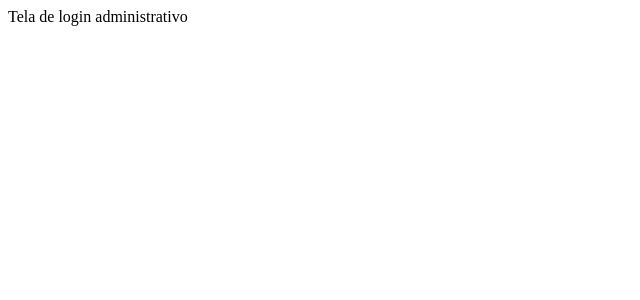
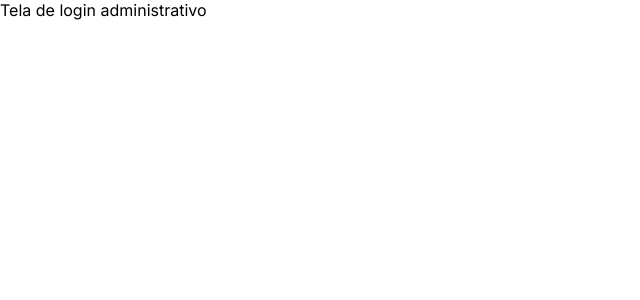
Before and after one commit to jorgelucasalima/pontonow, a React (Create React App) app: page / in a window 1280 px wide. Shown: the top 300 px of the page, without its empty margins (0-640 px from the left). Built offline with nearby package versions, Linux system fonts and the light colour scheme.

Commit message:
integrado com font Inter - google fonts

```diff
--- a/package.json
+++ b/package.json
@@ -9,6 +9,7 @@
     "react": "^18.1.0",
     "react-dom": "^18.1.0",
     "react-scripts": "5.0.1",
+    "styled-components": "^5.3.5",
     "web-vitals": "^2.1.0"
   },
   "scripts": {
--- a/public/index.html
+++ b/public/index.html
@@ -1,43 +1,21 @@
 <!DOCTYPE html>
 <html lang="en">
   <head>
+    <link rel="preconnect" href="https://fonts.googleapis.com" />
+    <link rel="preconnect" href="https://fonts.gstatic.com" crossorigin />
     <meta charset="utf-8" />
-    <link rel="icon" href="%PUBLIC_URL%/favicon.ico" />
     <meta name="viewport" content="width=device-width, initial-scale=1" />
-    <meta name="theme-color" content="#000000" />
     <meta
       name="description"
       content="Web site created using create-react-app"
     />
-    <link rel="apple-touch-icon" href="%PUBLIC_URL%/logo192.png" />
-    <!--
-      manifest.json provides metadata used when your web app is installed on a
-      user's mobile device or desktop. See https://developers.google.com/web/fundamentals/web-app-manifest/
-    -->
-    <link rel="manifest" href="%PUBLIC_URL%/manifest.json" />
-    <!--
-      Notice the use of %PUBLIC_URL% in the tags above.
-      It will be replaced with the URL of the `public` folder during the build.
-      Only files inside the `public` folder can be referenced from the HTML.
 
-      Unlike "/favicon.ico" or "favicon.ico", "%PUBLIC_URL%/favicon.ico" will
-      work correctly both with client-side routing and a non-root public URL.
-      Learn how to configure a non-root public URL by running `npm run build`.
-    -->
-    <title>React App</title>
+    <link href="https://fonts.googleapis.com/css2?family=Inter:wght@100;400;700&display=swap" rel="stylesheet" />
+
+    <title>Ponto Now</title>
   </head>
   <body>
-    <noscript>You need to enable JavaScript to run this app.</noscript>
     <div id="root"></div>
-    <!--
-      This HTML file is a template.
-      If you open it directly in the browser, you will see an empty page.
 
-      You can add webfonts, meta tags, or analytics to this file.
-      The build step will place the bundled scripts into the <body> tag.
-
-      To begin the development, run `npm start` or `yarn start`.
-      To create a production bundle, use `npm run build` or `yarn build`.
-    -->
   </body>
 </html>
--- a/src/App.js
+++ b/src/App.js
@@ -1,9 +1,10 @@
-
+import EstiloGlobal from './styles/global'
 
 function App() {
   return (
     <>
       Tela de login administrativo
+      <EstiloGlobal/>
     </>
   );
 }
--- /dev/null
+++ b/src/styles/global.js
@@ -0,0 +1,31 @@
+import { createGlobalStyle } from "styled-components";
+
+
+const EstiloGlobal = createGlobalStyle`
+
+  * {
+    margin: 0;
+    padding: 0;
+    box-sizing: border-box;
+  }
+
+  html {
+    @media (max-width: 1088px) {
+      font-size: 93.75%; //15px
+    }
+    @media (max-width: 720px) {
+      font-size: 87.5%; //14px
+    }
+  }
+
+  body {
+    -webkit-font-smoothing: antialiased;
+  }
+
+  body {
+    font-family: 'Inter', sans-serif;
+  }
+
+
+`
+export default EstiloGlobal
```
Also changed, not shown: src/pages/BatidaPonto/index.jsx (added), 1 other file (tests, documents, lock files or other folders).
